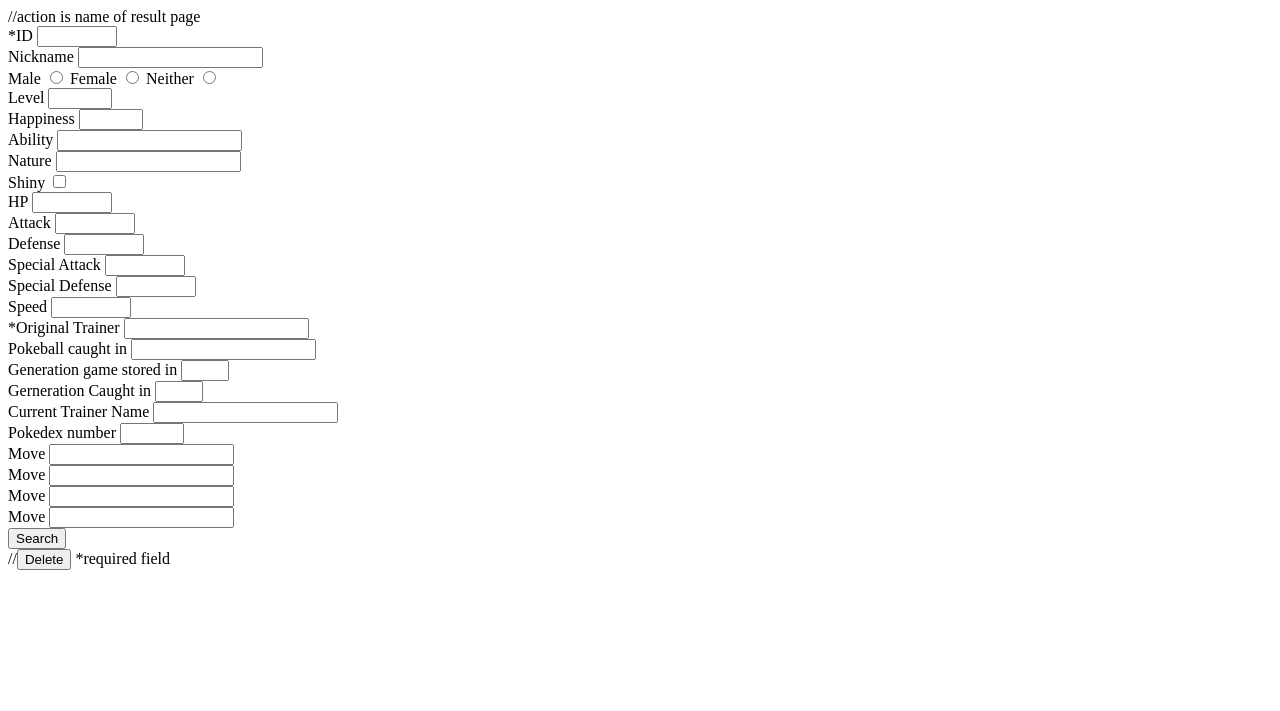
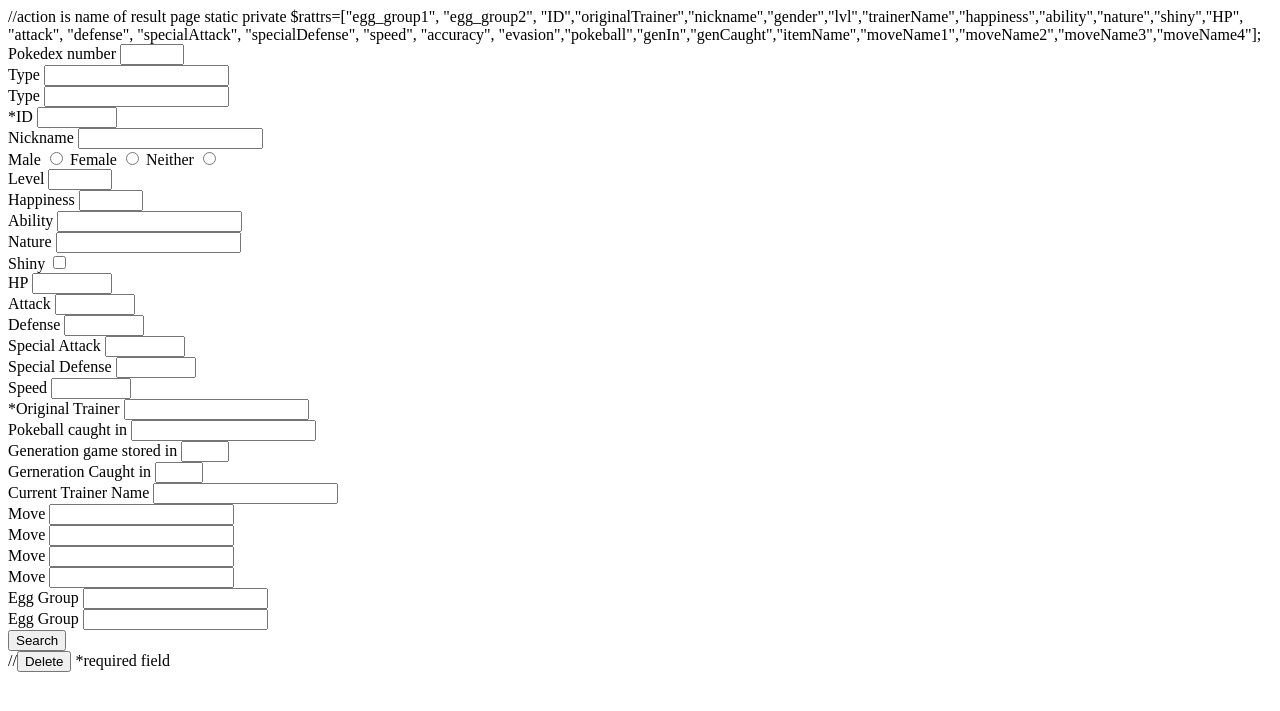
Before and after one commit to tdegenko/CSC296Final, a PHP site: page /pokeSearch.php in a window 1280 px wide. Shown: the top 711 px of the page. Run offline with PHP 8.4, Linux system fonts and the light colour scheme.

Commit message:
fixed some issues with the previous commit

```diff
--- a/pokeSearch.php
+++ b/pokeSearch.php
@@ -6,7 +6,14 @@
 </head>
 <body>
 	//action is name of result page
+    static private $rattrs=["egg_group1", "egg_group2", "ID","originalTrainer","nickname","gender","lvl","trainerName","happiness","ability","nature","shiny","HP", "attack", "defense", "specialAttack", "specialDefense", "speed", "accuracy", "evasion","pokeball","genIn","genCaught","itemName","moveName1","moveName2","moveName3","moveName4"];
     <form action="search_result.php" method="GET">
+		<label for="pokedex">Pokedex number</label>
+			<input type="number" name="pokedex" min="1" max="720"/><br>
+		<label for="type1">Type</label>
+			<input type="text" name="type1" /><br>
+		<label for="nickname">Type</label>
+			<input type="text" name="type2" /><br>
         <label for="number">*ID</label>
 			<input type="number" name="ID" min="0" max="99999"/><br>
 		<label for="nickname">Nickname</label>
@@ -49,8 +56,6 @@
 			<input type="number" name="genCaught" min="1" max="6"/><br>
 		<label for="trainerName">Current Trainer Name</label>
 			<input type="text" name="trainerName" /><br>
-		<label for="pokedex">Pokedex number</label>
-			<input type="number" name="pokedex" min="1" max="720"/><br>
 		<label for="moveName1">Move</label>
 			<input type="text" name="moveName1"/><br>
 		<label for="moveName2">Move</label>
@@ -59,6 +64,10 @@
 			<input type="text" name="moveName3"/><br>
 		<label for="moveName4">Move</label>
 			<input type="text" name="moveName4"/><br>
+		<label for="egg_group1">Egg Group</label>
+			<input egg_group="text" name="egg_group1" /><br>
+		<label for="nickname">Egg Group</label>
+			<input egg_group="text" name="egg_group2" /><br>
         <input type="submit" value="Search" /><br>
 		//<input type="button" value="Delete" onclick="/*insert delete function here*/">
 		*required field
```
Also changed, not shown: PokeDAL.php (+33 -6 lines).
